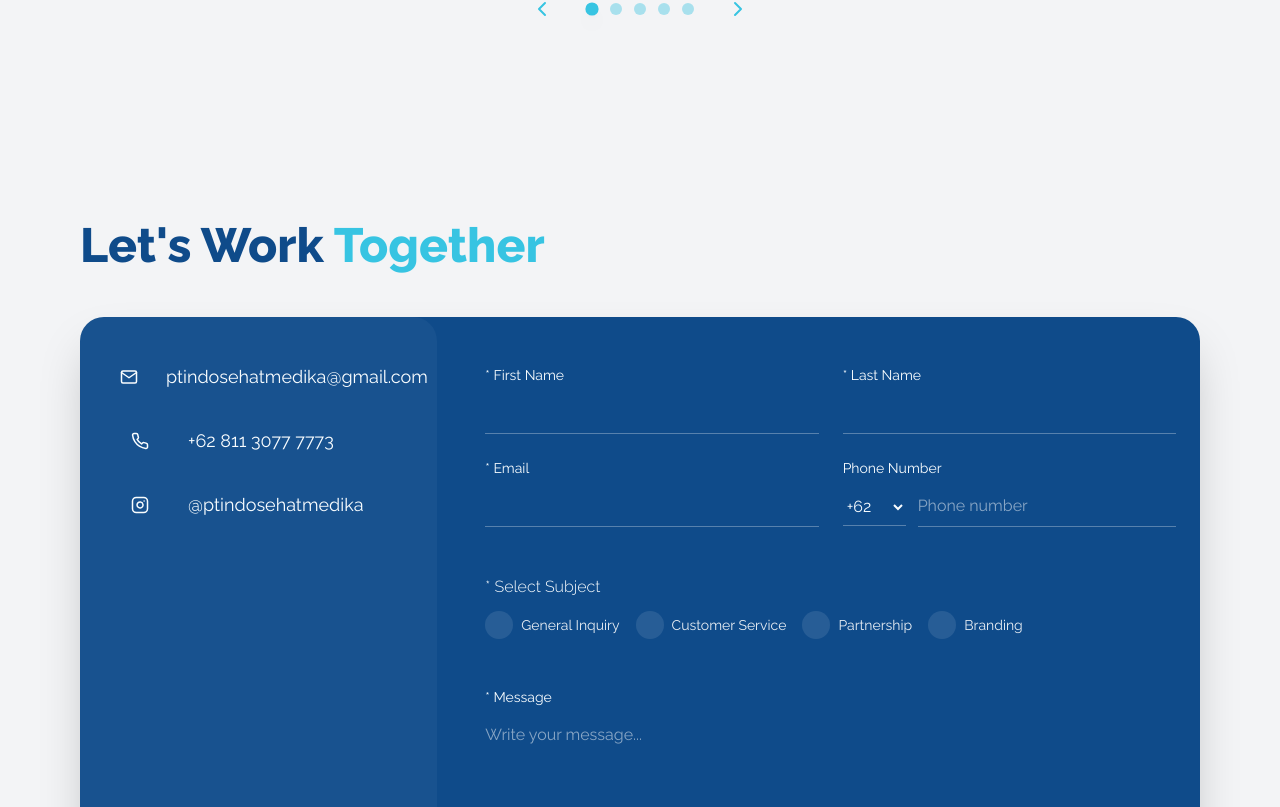
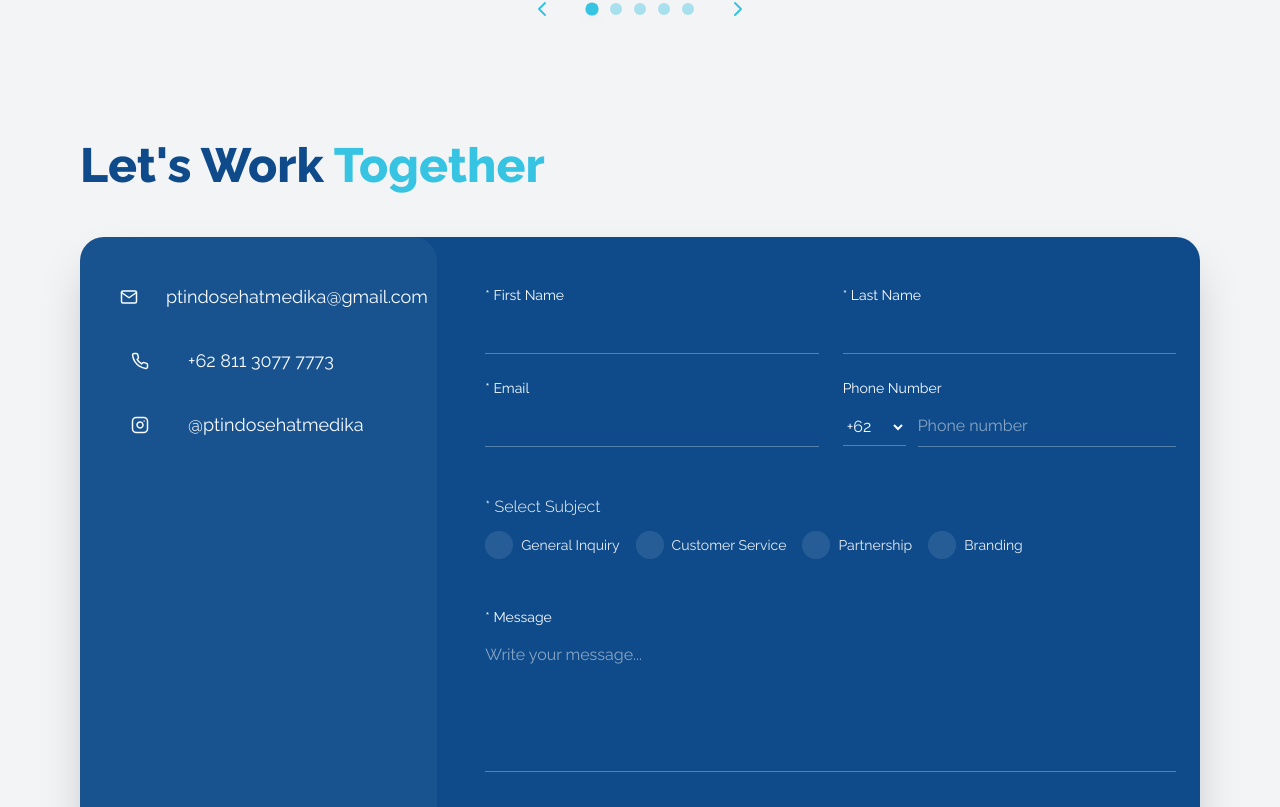
Before and after one commit to Delos-343/PT-Indo-Sehat-Medika, a Next.js app: page / in a window 1280 px wide. Shown: the part 3493-4300 px from the top of the page. Built offline with nearby package versions, Linux system fonts and the light colour scheme.

Commit message:
Fixed contact us spacing

```diff
--- a/src/app/components/organisms/ContactUs.tsx
+++ b/src/app/components/organisms/ContactUs.tsx
@@ -7,7 +7,7 @@
 export const ContactUs: React.FC = () => {
   return (
     <>
-        <section className="w-full py-0 sm:py-20 my-16 sm:mt-0">
+        <section className="w-full">
             <div className="w-full mx-auto px-4 sm:px-6 lg:px-0">
                 <h2 className="text-4xl sm:text-5xl font-extrabold text-[var(--color-primary-dark)] mb-12 text-center sm:text-left">
                     Let&apos;s Work <span className="text-[var(--color-primary)]"> Together </span>
```
